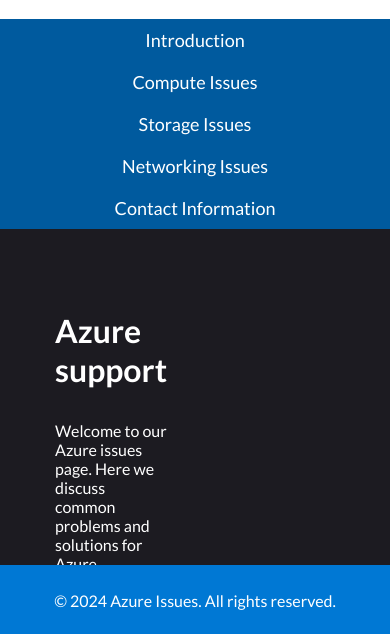
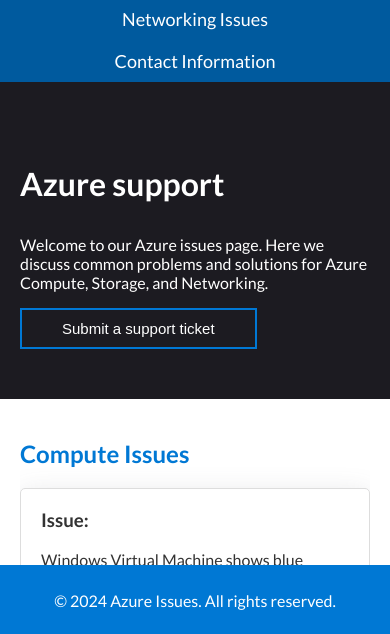
Before and after one commit to k1n9m0n73/project-1, a plain HTML site: page index.html in a window 390 px wide. Shown: the part 208-842 px from the top of the page. Drawn offline with Linux system fonts and the light colour scheme.

Commit message:
added media query for mobile

```diff
--- a/styles.css
+++ b/styles.css
@@ -145,4 +145,16 @@
     nav ul li {
         padding: 10px 0;
     }
+.header-container h1{
+    display: none;
 }
+#intro h3{
+    width: 100%;
+}
+#intro p {
+     width: 100%;
+}
+.container{
+    width: 100%;
+}
+}
```
